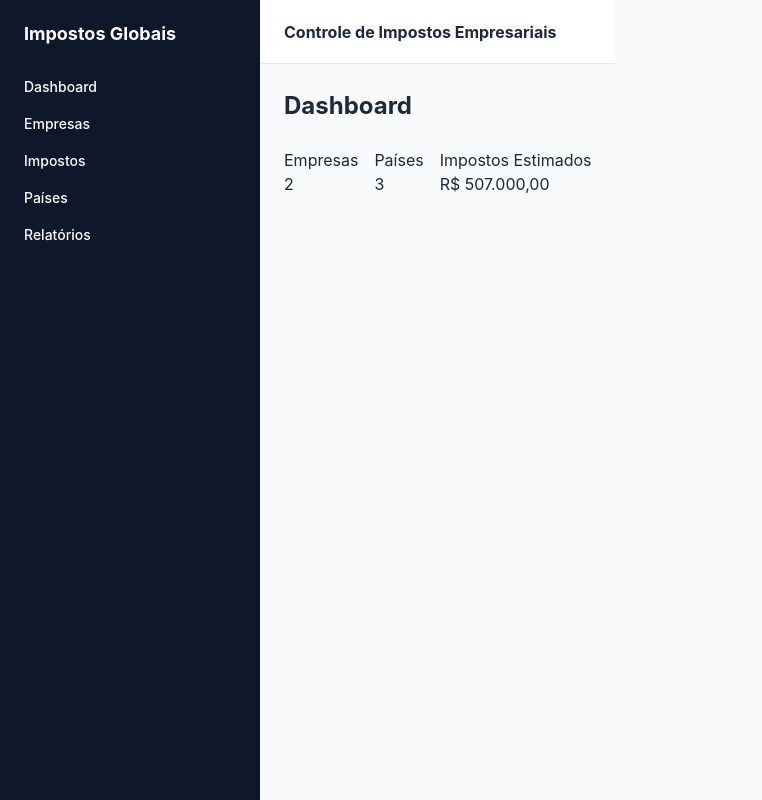
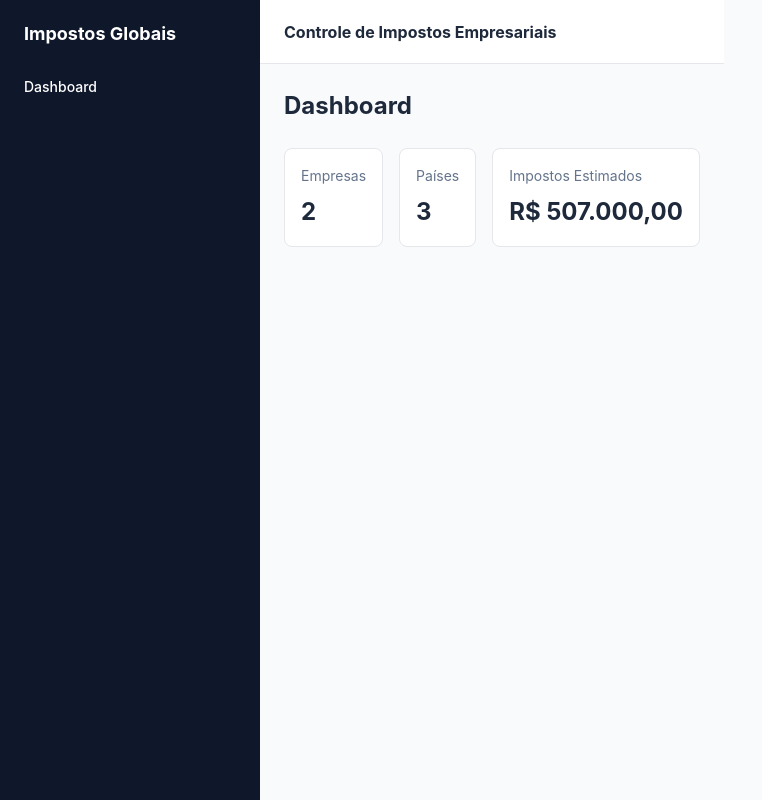
Before and after one commit to gillyguilherme/controle-impostos-empresariais, a React (Vite) app: page / in a window 1280 px wide. Shown: the whole page, without its empty margins (0-762 px from the left). Built offline with nearby package versions, Linux system fonts and the light colour scheme.

Commit message:
Consolidaçao da arquitetura

```diff
--- a/package.json
+++ b/package.json
@@ -11,7 +11,8 @@
   },
   "dependencies": {
     "react": "^19.2.0",
-    "react-dom": "^19.2.0"
+    "react-dom": "^19.2.0",
+    "react-router-dom": "^7.12.0"
   },
   "devDependencies": {
     "@eslint/js": "^9.39.1",
--- a/src/App.tsx
+++ b/src/App.tsx
@@ -1,16 +1,12 @@
 import "./styles/variables.css";
 import "./styles/global.css";
 import "./styles/layout.css";
+import "./styles/ui.css";
 
-import { MainLayout } from "./components/layout/MainLayout";
-import { DashboardPage } from "./features/taxes/pages/DashboardPage";
+import { AppRoutes } from "./routes/AppRoutes";
 
 function App() {
-  return (
-    <MainLayout>
-      <DashboardPage />
-    </MainLayout>
-  );
+  return <AppRoutes />;
 }
 
 export default App;
--- a/src/components/layout/Sidebar.tsx
+++ b/src/components/layout/Sidebar.tsx
@@ -1,14 +1,12 @@
+import { NavLink } from "react-router-dom";
+
 export function Sidebar() {
   return (
     <aside className="sidebar">
       <h1>Impostos Globais</h1>
 
       <nav>
-        <a href="#">Dashboard</a>
-        <a href="#">Empresas</a>
-        <a href="#">Impostos</a>
-        <a href="#">Países</a>
-        <a href="#">Relatórios</a>
+        <NavLink to="/">Dashboard</NavLink>
       </nav>
     </aside>
   );
--- /dev/null
+++ b/src/routes/AppRoutes.tsx
@@ -0,0 +1,15 @@
+import { BrowserRouter, Routes, Route } from "react-router-dom";
+import { MainLayout } from "../components/layout/MainLayout";
+import { DashboardPage } from "../features/taxes/pages/DashboardPage";
+
+export function AppRoutes() {
+  return (
+    <BrowserRouter>
+      <MainLayout>
+        <Routes>
+          <Route path="/" element={<DashboardPage />} />
+        </Routes>
+      </MainLayout>
+    </BrowserRouter>
+  );
+}
```
Also changed, not shown: 1 other file (tests, documents, lock files or other folders).
